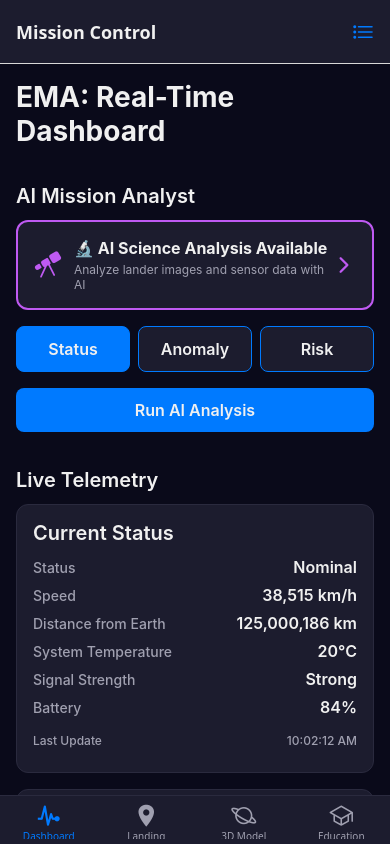
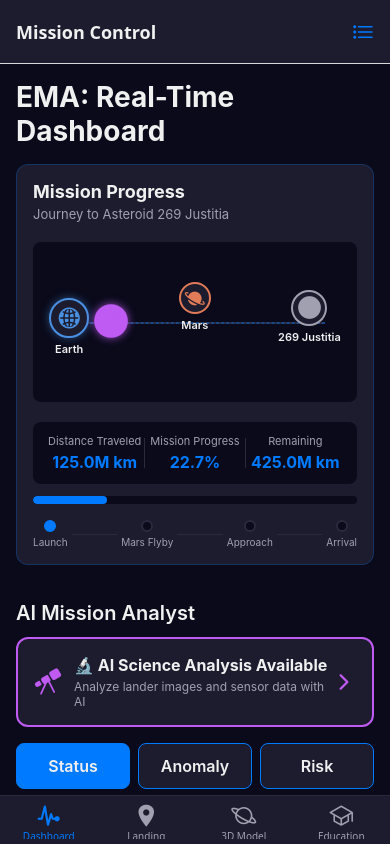
Before and after one commit to HishaamA/EMAG5Space, a React Native app in the folder ema-mission-tracker/: screen /Dashboard in a window 390 px wide. Built offline with nearby package versions, Linux system fonts and the light colour scheme.

Commit message:
Add MissionTracker component to dashboard
Introduced a new MissionTracker component to visually display mission progress, including distance traveled, mission phases, and key milestones. Integrated the component into DashboardScreen to show real-time progress based on telemetry data.

```diff
--- /dev/null
+++ b/ema-mission-tracker/components/MissionTracker.js
@@ -0,0 +1,350 @@
+import React, { useEffect, useRef } from 'react';
+import { View, Text, StyleSheet, Animated, Dimensions } from 'react-native';
+import { Ionicons } from '@expo/vector-icons';
+import { colors } from '../styles/GlobalStyles';
+
+const MissionTracker = ({ distance_from_earth_km }) => {
+  // Mission parameters
+  const TOTAL_DISTANCE = 550000000; // ~550M km total journey to asteroid belt
+  const EARTH_DISTANCE = 0;
+  const MARS_DISTANCE = 225000000; // ~225M km (Mars flyby)
+  const ASTEROID_DISTANCE = TOTAL_DISTANCE;
+
+  // Calculate progress (0 to 1)
+  const progress = Math.min(distance_from_earth_km / TOTAL_DISTANCE, 1);
+
+  // Animation for spacecraft pulsing
+  const pulseAnim = useRef(new Animated.Value(1)).current;
+
+  useEffect(() => {
+    Animated.loop(
+      Animated.sequence([
+        Animated.timing(pulseAnim, {
+          toValue: 1.2,
+          duration: 1000,
+          useNativeDriver: true,
+        }),
+        Animated.timing(pulseAnim, {
+          toValue: 1,
+          duration: 1000,
+          useNativeDriver: true,
+        }),
+      ])
+    ).start();
+  }, []);
+
+  // Calculate if spacecraft passed Mars
+  const passedMars = distance_from_earth_km > MARS_DISTANCE;
+  const isNearAsteroid = progress > 0.85;
+
+  return (
+    <View style={styles.container}>
+      <Text style={styles.title}>Mission Progress</Text>
+      <Text style={styles.subtitle}>Journey to Asteroid 269 Justitia</Text>
+
+      {/* Visual Tracker */}
+      <View style={styles.trackerContainer}>
+        {/* Background trajectory line */}
+        <View style={styles.trajectoryLine} />
+
+        {/* Dashed orbit path */}
+        <View style={styles.dashedPath} />
+
+        {/* Earth */}
+        <View style={[styles.celestialBody, styles.earthPosition]}>
+          <View style={styles.earth}>
+            <Ionicons name="globe" size={24} color="#4A90E2" />
+          </View>
+          <Text style={styles.bodyLabel}>Earth</Text>
+        </View>
+
+        {/* Mars */}
+        <View style={[styles.celestialBody, styles.marsPosition]}>
+          <View style={[styles.mars, passedMars && styles.passedBody]}>
+            <Ionicons name="planet" size={20} color="#E27B58" />
+          </View>
+          <Text style={[styles.bodyLabel, passedMars && styles.passedLabel]}>Mars</Text>
+        </View>
+
+        {/* Asteroid Belt / Target */}
+        <View style={[styles.celestialBody, styles.asteroidPosition]}>
+          <View style={[styles.asteroidBelt, isNearAsteroid && styles.activeDestination]}>
+            <Ionicons name="ellipse" size={28} color={isNearAsteroid ? colors.primary : colors.textSecondary} />
+          </View>
+          <Text style={[styles.bodyLabel, isNearAsteroid && styles.activeLabel]}>269 Justitia</Text>
+        </View>
+
+        {/* Spacecraft */}
+        <Animated.View
+          style={[
+            styles.spacecraft,
+            {
+              left: `${progress * 85}%`,
+              transform: [{ scale: pulseAnim }],
+            }
+          ]}
+        >
+          <Ionicons name="rocket" size={20} color={colors.accent} />
+        </Animated.View>
+      </View>
+
+      {/* Progress Stats */}
+      <View style={styles.statsContainer}>
+        <View style={styles.statItem}>
+          <Text style={styles.statLabel}>Distance Traveled</Text>
+          <Text style={styles.statValue}>{(distance_from_earth_km / 1000000).toFixed(1)}M km</Text>
+        </View>
+        <View style={styles.statDivider} />
+        <View style={styles.statItem}>
+          <Text style={styles.statLabel}>Mission Progress</Text>
+          <Text style={styles.statValue}>{(progress * 100).toFixed(1)}%</Text>
+        </View>
+        <View style={styles.statDivider} />
+        <View style={styles.statItem}>
+          <Text style={styles.statLabel}>Remaining</Text>
+          <Text style={styles.statValue}>{((TOTAL_DISTANCE - distance_from_earth_km) / 1000000).toFixed(1)}M km</Text>
+        </View>
+      </View>
+
+      {/* Progress Bar */}
+      <View style={styles.progressBarContainer}>
+        <View style={[styles.progressBarFill, { width: `${progress * 100}%` }]} />
+      </View>
+
+      {/* Mission Phases */}
+      <View style={styles.phasesContainer}>
+        <View style={styles.phase}>
+          <View style={[styles.phaseIndicator, progress > 0 && styles.phaseComplete]} />
+          <Text style={styles.phaseText}>Launch</Text>
+        </View>
+        <View style={styles.phaseLine} />
+        <View style={styles.phase}>
+          <View style={[styles.phaseIndicator, passedMars && styles.phaseComplete]} />
+          <Text style={styles.phaseText}>Mars Flyby</Text>
+        </View>
+        <View style={styles.phaseLine} />
+        <View style={styles.phase}>
+          <View style={[styles.phaseIndicator, isNearAsteroid && styles.phaseComplete]} />
+          <Text style={styles.phaseText}>Approach</Text>
+        </View>
+        <View style={styles.phaseLine} />
+        <View style={styles.phase}>
+          <View style={[styles.phaseIndicator, progress >= 1 && styles.phaseComplete]} />
+          <Text style={styles.phaseText}>Arrival</Text>
+        </View>
+      </View>
+    </View>
+  );
+};
+
+const styles = StyleSheet.create({
+  container: {
+    backgroundColor: colors.card,
+    borderRadius: 12,
+    padding: 16,
+    marginBottom: 16,
+    borderWidth: 1,
+    borderColor: colors.primary + '40',
+  },
+  title: {
+    fontSize: 18,
+    fontWeight: 'bold',
+    color: colors.text,
+    marginBottom: 4,
+  },
+  subtitle: {
+    fontSize: 13,
+    color: colors.textSecondary,
+    marginBottom: 20,
+  },
+  trackerContainer: {
+    height: 160,
+    position: 'relative',
+    marginBottom: 20,
+    backgroundColor: colors.background,
+    borderRadius: 8,
+    padding: 16,
+  },
+  trajectoryLine: {
+    position: 'absolute',
+    left: '10%',
+    right: '10%',
+    top: '50%',
+    height: 2,
+    backgroundColor: colors.cardBorder,
+  },
+  dashedPath: {
+    position: 'absolute',
+    left: '10%',
+    right: '10%',
+    top: '50%',
+    height: 2,
+    borderStyle: 'dashed',
+    borderWidth: 1,
+    borderColor: colors.primary + '60',
+  },
+  celestialBody: {
+    position: 'absolute',
+    alignItems: 'center',
+    justifyContent: 'center',
+  },
+  earthPosition: {
+    left: '5%',
+    top: '35%',
+  },
+  marsPosition: {
+    left: '45%',
+    top: '25%',
+  },
+  asteroidPosition: {
+    right: '5%',
+    top: '30%',
+  },
+  earth: {
+    width: 40,
+    height: 40,
+    borderRadius: 20,
+    backgroundColor: colors.card,
+    borderWidth: 2,
+    borderColor: '#4A90E2',
+    justifyContent: 'center',
+    alignItems: 'center',
+    shadowColor: '#4A90E2',
+    shadowOffset: { width: 0, height: 0 },
+    shadowOpacity: 0.5,
+    shadowRadius: 8,
+    elevation: 4,
+  },
+  mars: {
+    width: 32,
+    height: 32,
+    borderRadius: 16,
+    backgroundColor: colors.card,
+    borderWidth: 2,
+    borderColor: '#E27B58',
+    justifyContent: 'center',
+    alignItems: 'center',
+  },
+  asteroidBelt: {
+    width: 36,
+    height: 36,
+    borderRadius: 18,
+    backgroundColor: colors.card,
+    borderWidth: 2,
+    borderColor: colors.textSecondary,
+    justifyContent: 'center',
+    alignItems: 'center',
+  },
+  activeDestination: {
+    borderColor: colors.primary,
+    shadowColor: colors.primary,
+    shadowOffset: { width: 0, height: 0 },
+    shadowOpacity: 0.8,
+    shadowRadius: 10,
+    elevation: 6,
+  },
+  passedBody: {
+    opacity: 0.6,
+  },
+  bodyLabel: {
+    fontSize: 11,
+    color: colors.text,
+    marginTop: 4,
+    fontWeight: '600',
+  },
+  passedLabel: {
+    color: colors.textSecondary,
+  },
+  activeLabel: {
+    color: colors.primary,
+    fontWeight: 'bold',
+  },
+  spacecraft: {
+    position: 'absolute',
+    top: '40%',
+    width: 30,
+    height: 30,
+    borderRadius: 15,
+    backgroundColor: colors.accent,
+    justifyContent: 'center',
+    alignItems: 'center',
+    shadowColor: colors.accent,
+    shadowOffset: { width: 0, height: 0 },
+    shadowOpacity: 0.8,
+    shadowRadius: 8,
+    elevation: 6,
+  },
+  statsContainer: {
+    flexDirection: 'row',
+    justifyContent: 'space-between',
+    alignItems: 'center',
+    marginBottom: 12,
+    backgroundColor: colors.background,
+    borderRadius: 8,
+    padding: 12,
+  },
+  statItem: {
+    flex: 1,
+    alignItems: 'center',
+  },
+  statDivider: {
+    width: 1,
+    height: 30,
+    backgroundColor: colors.cardBorder,
+  },
+  statLabel: {
+    fontSize: 11,
+    color: colors.textSecondary,
+    marginBottom: 4,
+  },
+  statValue: {
+    fontSize: 16,
+    fontWeight: 'bold',
+    color: colors.primary,
+  },
+  progressBarContainer: {
+    height: 8,
+    backgroundColor: colors.background,
+    borderRadius: 4,
+    overflow: 'hidden',
+    marginBottom: 16,
+  },
+  progressBarFill: {
+    height: '100%',
+    backgroundColor: colors.primary,
+    borderRadius: 4,
+  },
+  phasesContainer: {
+    flexDirection: 'row',
+    alignItems: 'center',
+    justifyContent: 'space-between',
+  },
+  phase: {
+    alignItems: 'center',
+  },
+  phaseIndicator: {
+    width: 12,
+    height: 12,
+    borderRadius: 6,
+    backgroundColor: colors.background,
+    borderWidth: 2,
+    borderColor: colors.cardBorder,
+    marginBottom: 4,
+  },
+  phaseComplete: {
+    backgroundColor: colors.primary,
+    borderColor: colors.primary,
+  },
+  phaseText: {
+    fontSize: 10,
+    color: colors.textSecondary,
+  },
+  phaseLine: {
+    flex: 1,
+    height: 1,
+    backgroundColor: colors.cardBorder,
+    marginHorizontal: 4,
+  },
+});
+
+export default MissionTracker;
--- a/ema-mission-tracker/screens/DashboardScreen.js
+++ b/ema-mission-tracker/screens/DashboardScreen.js
@@ -14,6 +14,7 @@ import { getMockTelemetry, getDataLinkStatus, getActivityLog } from '../data/moc
 import { getAIAnalysis } from '../api/MissionAI';
 import { CONFIG } from '../config/appConfig';
 import TelemetryChart from '../components/TelemetryChart';
+import MissionTracker from '../components/MissionTracker';
 
 const DashboardScreen = ({ navigation }) => {
   const [telemetry, setTelemetry] = useState(null);
@@ -240,6 +241,9 @@ const DashboardScreen = ({ navigation }) => {
     <ScrollView style={{ flex: 1, backgroundColor: colors.background }}>
       <View style={GlobalStyles.container}>
         <Text style={GlobalStyles.title}>EMA: Real-Time Dashboard</Text>
+
+        {/* Mission Progress Tracker */}
+        <MissionTracker distance_from_earth_km={telemetry.distance_from_earth_km} />
 
         {/* AI Analyst Hub */}
         <Text style={GlobalStyles.subtitle}>AI Mission Analyst</Text>
```
